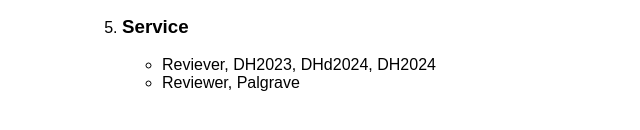
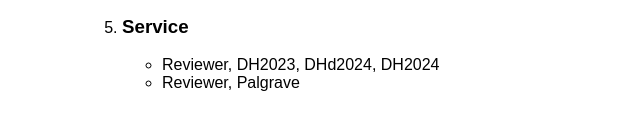
Before and after one commit to lucagiovannini7/lucagiovannini7.github.io, a plain HTML site: page about.html in a window 1280 px wide. Shown: the part 872-1002 px from the top of the page, 158-798 px from the left. Drawn offline with Linux system fonts and the light colour scheme.

Commit message:
Update about.html

```diff
--- a/about.html
+++ b/about.html
@@ -76,7 +76,7 @@
         <li>
         <h3>Service</h3>
         <ul>
-            <li>Reviever, DH2023, DHd2024, DH2024</li>
+            <li>Reviewer, DH2023, DHd2024, DH2024</li>
             <li>Reviewer, Palgrave</li>
         </ul>
     </li>
```
